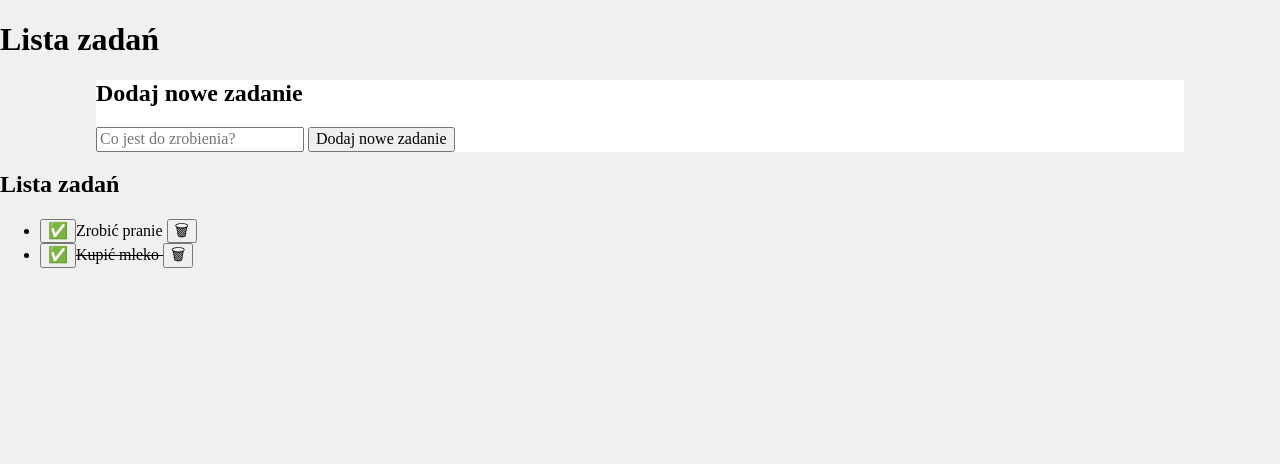
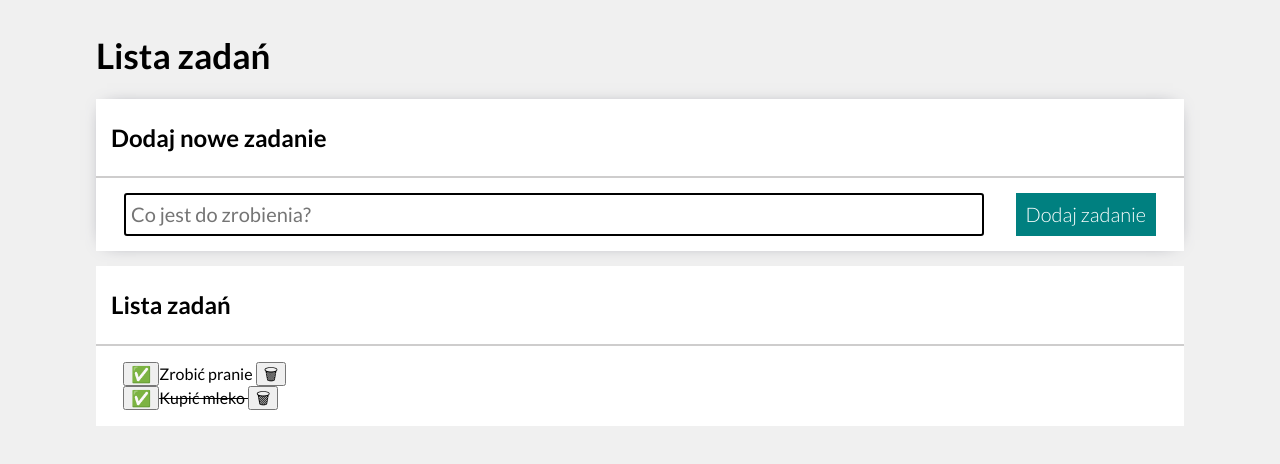
Before and after one commit to pawelmroczek/ToDoList, a plain HTML site: page index.html in a window 1280 px wide. Drawn offline with nearby package versions, Linux system fonts and the light colour scheme.

Commit message:
css added

```diff
--- a/form.css
+++ b/form.css
@@ -1,5 +1,40 @@
 .form{
     background-color: white;
-    width: 85%;
-    margin: 0 auto;
+    padding: 0px;
+    box-shadow: 0px 0px 18px -11px rgba(66, 68, 90, 1);
 }
+
+.form__headerContener{
+    padding: 5px 15px 5px;
+    border-bottom: solid 2px rgb(206, 205, 205);
+}
+
+.form__inputContener{
+    display: flex;
+    padding: 15px;
+    justify-content: space-around;
+}
+
+
+.form__input{
+    width: 80%;
+    font-size: 20px;
+    padding: 5px;
+    border: solid black 2px;
+    border-radius: 3px;
+}
+
+
+.form__button{
+    color:white;
+    background-color: teal;
+    border: none;
+    padding: 10px;
+    font-size: 20px;
+    font-weight: 300;
+    margin-left: 5px;
+}
+
+.form__button:hover{
+    font-weight: 400;
+}
--- a/index.html
+++ b/index.html
@@ -1,5 +1,6 @@
 <!DOCTYPE html>
 <html lang="pl">
+
 <head>
   <meta charset="UTF-8" />
   <meta http-equiv="X-UA-Compatible" content="IE=edge" />
@@ -7,28 +8,38 @@
   <title>To Do List</title>
   <script src="script.js" defer></script>
   <link href="style.css" rel="stylesheet" />
-    <link
-      rel="stylesheet"
-      href="https://cdnjs.cloudflare.com/ajax/libs/normalize/8.0.1/normalize.css"
+  <link rel="stylesheet" href="https://cdnjs.cloudflare.com/ajax/libs/normalize/8.0.1/normalize.css"
     integrity="sha512-oHDEc8Xed4hiW6CxD7qjbnI+B07vDdX7hEPTvn9pSZO1bcRqHp8mj9pyr+8RVC2GmtEfI2Bi9Ke9Ass0as+zpg=="
-      crossorigin="anonymous"
-      referrerpolicy="no-referrer"
-    />
+    crossorigin="anonymous" referrerpolicy="no-referrer" />
   <link href="form.css" rel="stylesheet" />
   <link href="taskList.css" rel="stylesheet" />
+  <link rel="preconnect" href="https://fonts.googleapis.com">
+<link rel="preconnect" href="https://fonts.gstatic.com" crossorigin>
+<link href="https://fonts.googleapis.com/css2?family=Lato:wght@100;300;400;700&display=swap" rel="stylesheet">
 </head>
+
 <body class="body">
-    <h1>Lista zadań</h1>
-    <div class="form">
-      <form class="js-TaskForm">
+  <div class="body__content">
+    <h1 class="header">Lista zadań</h1>
+    <form class="form js-TaskForm">
+      <div class="form__headerContener">
         <h2>Dodaj nowe zadanie</h2>
-        <input class="js-TaskInput" placeholder="Co jest do zrobienia?" />
-        <button>Dodaj nowe zadanie</button>
+      </div>
+      <div class="form__inputContener">
+        <input class="js-TaskInput form__input" placeholder="Co jest do zrobienia?" />
+        <button class="form__button">Dodaj zadanie</button>
+      </div>
+
     </form>
+    <div class="taskList">
+      <div class="taskList__headerContener">
+        <h2>Lista zadań</h2>
       </div>
-    <div class="taskList">
-      <h2>Lista zadań</h2>
-      <ul class="js-list"></ul>
+      <div class="taskList__listContener">
+        <ul class="js-list taskList__list"></ul>
+      </div>
+    </div>
   </div>
 </body>
+
 </html>
--- a/style.css
+++ b/style.css
@@ -1,7 +1,18 @@
+.body{
+    background-color: rgb(240, 240, 240);
+    font-family: 'Lato', sans-serif;
+}
+
+.body__content{
+    width: 85%;
+    margin: 35px  auto;
+}
+
+.header{
+    font-weight: 900;
+    font-size: 35px;
+}
+
 .done{
     text-decoration: line-through;
 }
-
-.body{
-    background-color: rgb(240, 240, 240);
-}
--- a/taskList.css
+++ b/taskList.css
@@ -0,0 +1,51 @@
+.taskList{
+    text-align: left;
+    width: 100%;
+    background-color: white;
+    margin-top: 15px;
+}
+
+.taskList__listContener{
+    display: flex;
+    flex-direction: column;
+    align-items: center;
+    margin: 0;
+}
+
+
+.taskList__headerContener{
+    padding: 5px 15px 5px;
+    border-bottom: solid 2px rgb(206, 205, 205);
+}
+
+
+.taskList__list{
+    list-style: none;
+    width: 95%;
+    padding: 0;
+}
+
+
+.taskList__listIteam{
+    border-bottom: solid 2px rgb(220, 220, 220);
+    padding: 10px;
+    font-size: 17px;
+    display: flex;
+    justify-content: space-between;
+}
+
+.taskList__toggleButton{
+    background-color: rgb(27, 134, 34);
+    border: none;
+    padding: 10px;
+    font-size: 17px;
+    margin-right: 7px;
+}
+
+
+.taskList__removeButton {
+    background-color: rgb(240, 47, 68);
+    padding: 10px;
+    border: none;
+
+}
```
Lines whose indentation alone changed are shown as unchanged.
